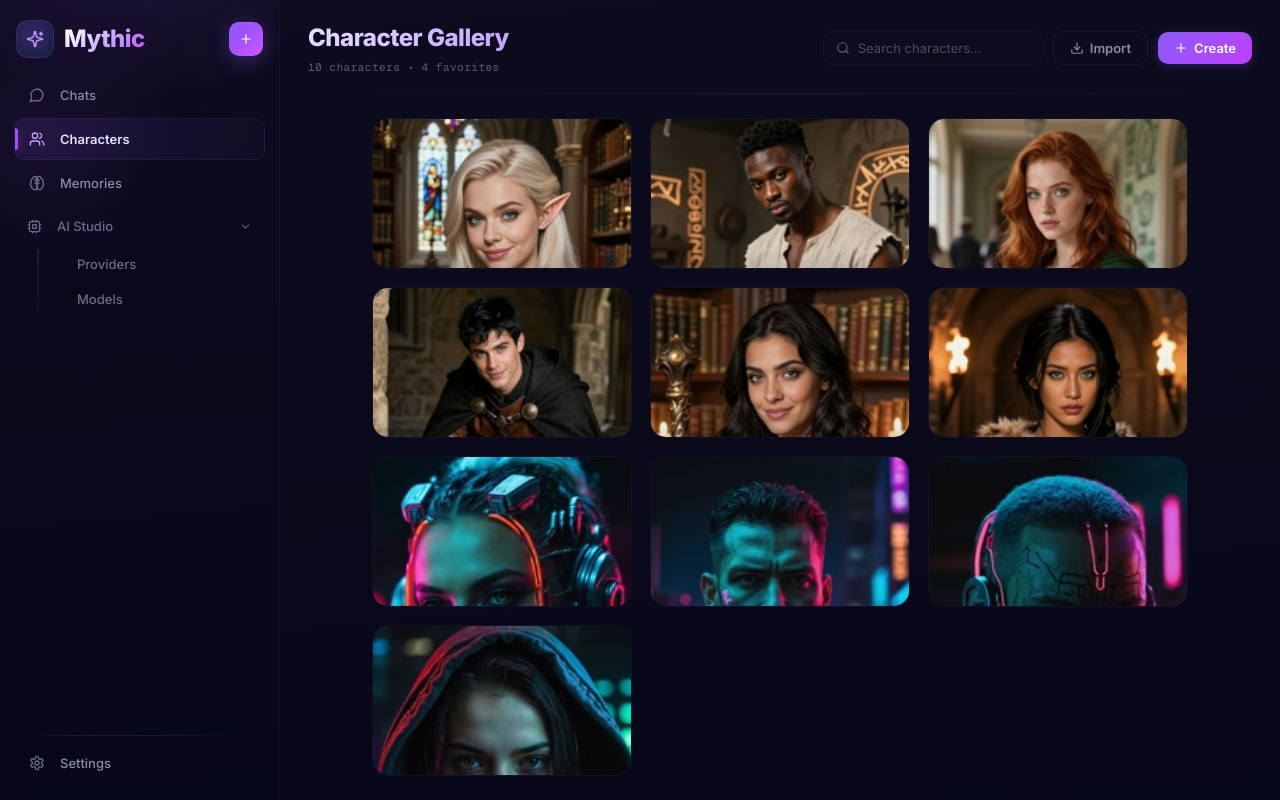
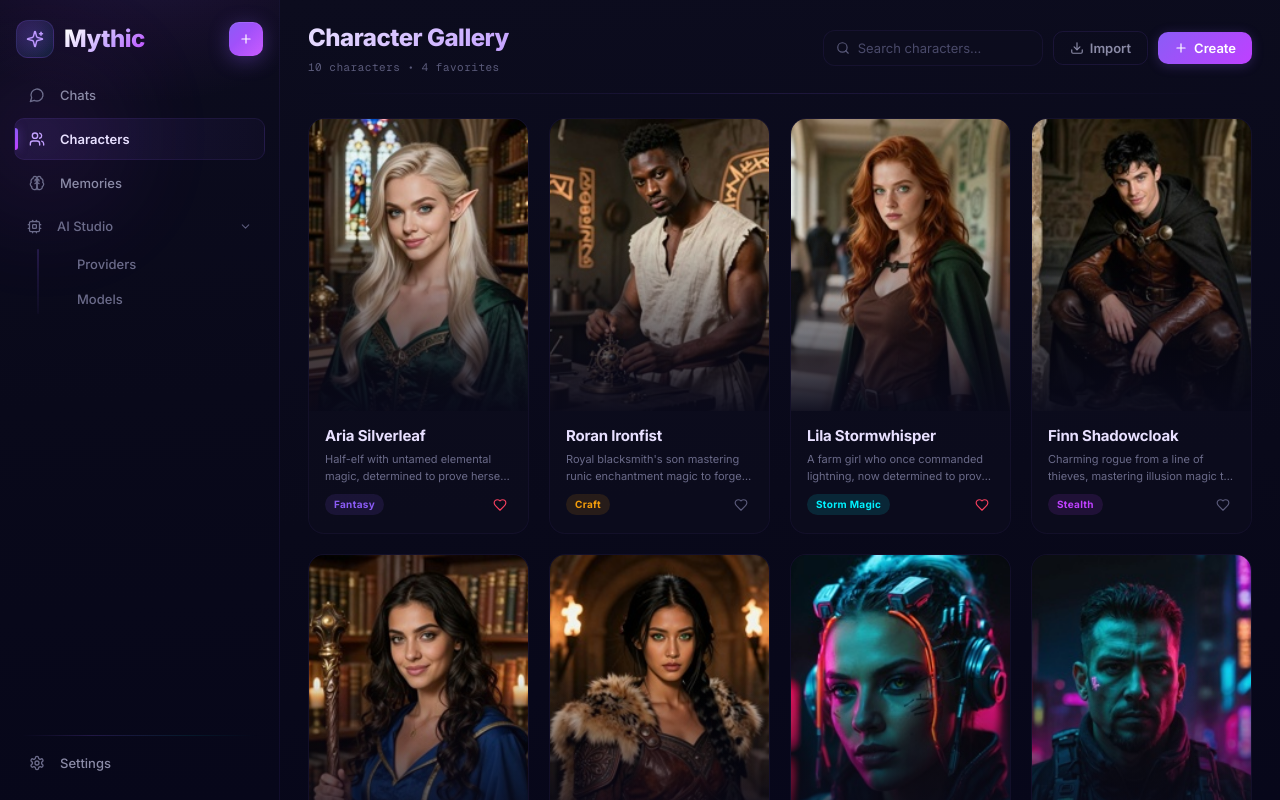
Before and after one commit to RamishSiddiqui/janus, a SvelteKit app: page /gallery in a window 1280 px wide. Built offline with nearby package versions, Linux system fonts and the light colour scheme.

Commit message:
fix: change card-grid auto-rows from 1fr to auto to prevent content cropping

```diff
--- a/src/routes/gallery/+page.svelte
+++ b/src/routes/gallery/+page.svelte
@@ -358,7 +358,7 @@
           {#if char.avatarUrl}
             <img src={char.avatarUrl} alt={char.name} class="card-avatar-img" />
           {:else}
-            <div style="width:100%;aspect-ratio:4/3;background:linear-gradient(135deg, {char.gradientStart}, {char.gradientEnd}30)"></div>
+            <div style="width:100%;height:100%;background:linear-gradient(135deg, {char.gradientStart}, {char.gradientEnd}30)"></div>
           {/if}
           <div class="card-image-overlay"></div>
         </div>
@@ -549,9 +549,10 @@
   .card-grid {
     padding: 24px 28px; overflow-y: auto; flex: 1;
     display: grid;
-    grid-template-columns: repeat(auto-fill, minmax(190px, 260px));
+    grid-template-columns: repeat(auto-fill, minmax(210px, 1fr));
+    grid-auto-rows: max-content;
     justify-content: center;
-    gap: 18px;
+    gap: 20px;
     align-content: start;
   }
   .card-grid::-webkit-scrollbar { width: 4px; }
@@ -564,6 +565,8 @@
     background: rgba(14,14,30,0.5);
     border: 1px solid rgba(139,92,246,0.06);
     display: flex; flex-direction: column;
+    height: auto;
+    min-height: min-content;
     transition: transform 280ms cubic-bezier(0.34,1.56,0.64,1),
                 border-color 200ms ease, box-shadow 280ms ease;
     position: relative;
@@ -582,7 +585,7 @@
 
   .card-image {
     width: 100%; position: relative; overflow: hidden; cursor: pointer;
-    aspect-ratio: 4 / 5;
+    aspect-ratio: 3 / 4;
     flex-shrink: 0;
   }
   .card-avatar-img {
@@ -598,6 +601,8 @@
 
   .card-body {
     padding: 14px 16px 16px; display: flex; flex-direction: column; gap: 8px;
+    flex-shrink: 0;
+    flex-grow: 1;
   }
   .card-top { display: flex; flex-direction: column; gap: 4px; }
   .card-name {
```
